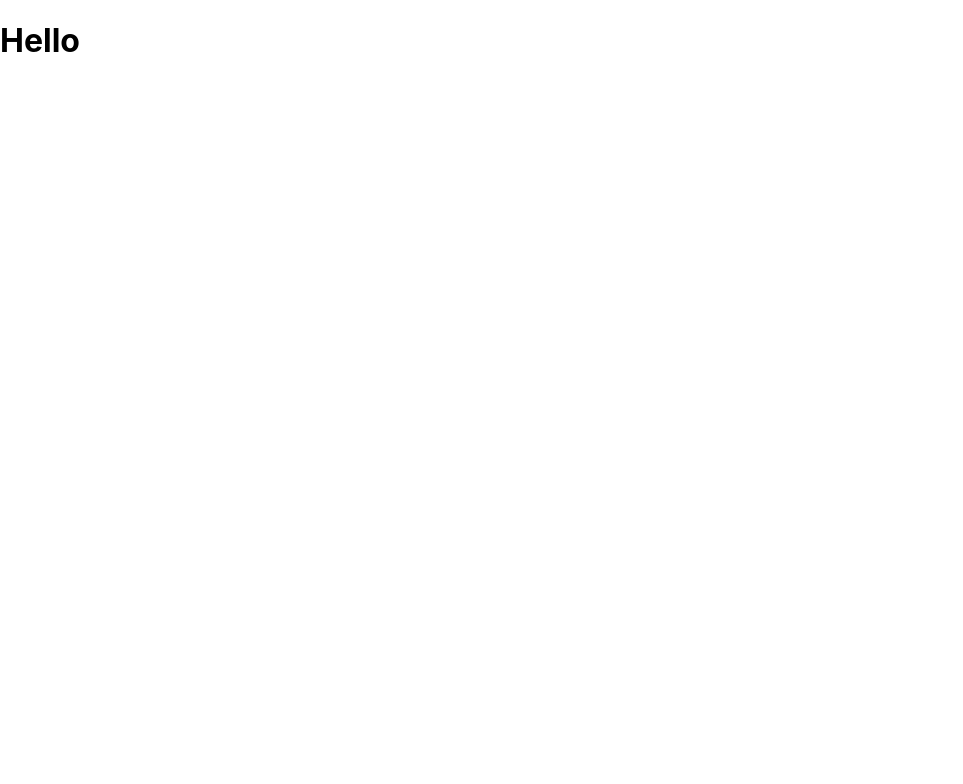
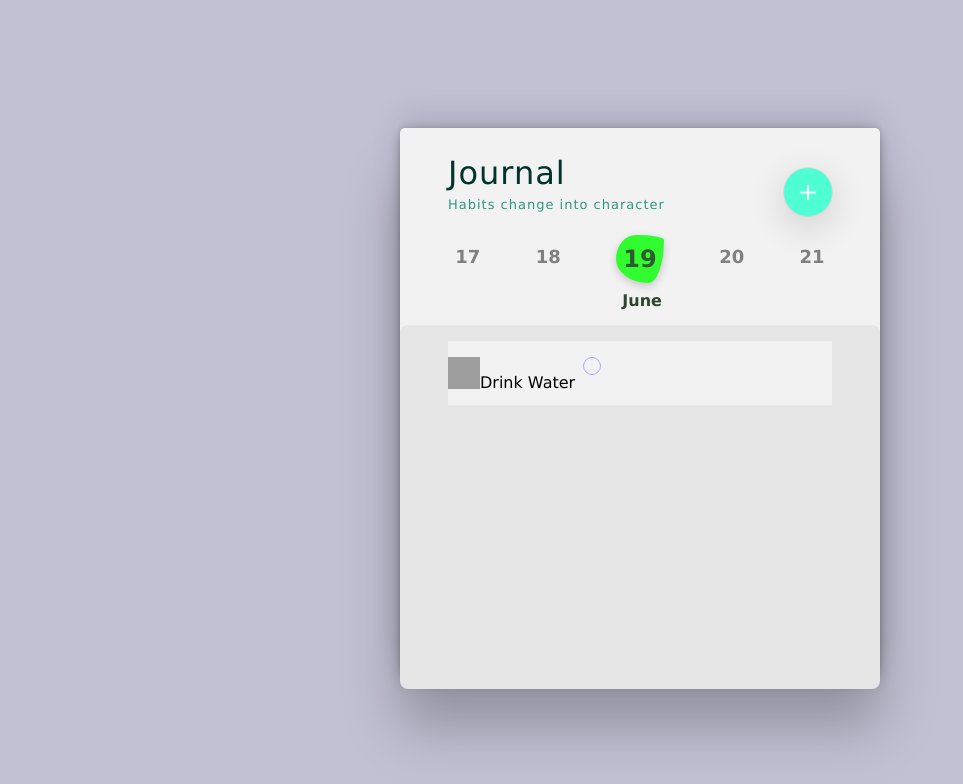
Before and after one commit to Sagarmikeylevi/Habit-Tracker-App, a React (Create React App) app: page / in a window 1280 px wide. Shown: the top 784 px of the page, without its empty margins (0-963 px from the left). Built offline with nearby package versions, Linux system fonts and the light colour scheme; grey boxes are pictures that could not be loaded.

Commit message:
style Taskdate and TaskHeading

```diff
--- a/package.json
+++ b/package.json
@@ -8,6 +8,7 @@
     "@testing-library/user-event": "^13.5.0",
     "react": "^18.2.0",
     "react-dom": "^18.2.0",
+    "react-icons": "^4.8.0",
     "react-scripts": "5.0.1",
     "web-vitals": "^2.1.4"
   },
--- a/src/App.js
+++ b/src/App.js
@@ -1,10 +1,10 @@
-
+import HabitTracker from "./components/HabitTracker";
 
 function App() {
   return (
-    <div className="App">
-      <h1>Hello</h1>
-    </div>
+    <>
+      <HabitTracker />
+    </>
   );
 }
 
--- /dev/null
+++ b/src/components/HabitTracker.js
@@ -0,0 +1,12 @@
+import classes from './HabitTracker.module.css';
+import Task from './taskdetails/Task';
+
+const HabitTracker = () => {
+    return (
+        <div className={classes.warpper}>
+            <Task />
+        </div>
+    )
+}
+
+export default HabitTracker;
--- /dev/null
+++ b/src/components/HabitTracker.module.css
@@ -0,0 +1,16 @@
+body {
+    font-family: Verdana, sans-serif;
+    display: flex;
+    justify-content: center;
+    align-items: center;
+    height: 100vh;
+    background: #c1c1d4;
+}
+
+
+.warpper {
+    height:  34rem;
+    width: 30rem;
+    border-radius: 5px;
+    box-shadow: rgba(0, 0, 0, 0.25) 0px 54px 55px, rgba(0, 0, 0, 0.12) 0px -12px 30px, rgba(0, 0, 0, 0.12) 0px 4px 6px, rgba(0, 0, 0, 0.17) 0px 12px 13px, rgba(0, 0, 0, 0.09) 0px -3px 5px;
+}
--- /dev/null
+++ b/src/components/taskdetails/Task.js
@@ -0,0 +1,16 @@
+import classes from './Task.module.css';
+import TaskCreate from './TaskCreate';
+import TaskDate from './TaskDate';
+import TaskName from './TaskName';
+
+const Task = () => {
+    return (
+        <div className={classes.wrapper}>
+            <TaskCreate />
+            <TaskDate />
+            <TaskName />
+        </div>
+    )
+}
+
+export default Task;
--- /dev/null
+++ b/src/components/taskdetails/Task.module.css
@@ -0,0 +1,6 @@
+.wrapper {
+    height: 100%;
+    width: 100%;
+    border-radius: 5px;
+    background: #f2f2f2;
+}
--- /dev/null
+++ b/src/components/taskdetails/TaskCreate.js
@@ -0,0 +1,17 @@
+import classes from './TaskCreate.module.css'
+const TaskCreate = () => {
+    return (
+      <div className={classes.wrapper}>
+        <div className={classes.header}>
+          <h1>Journal</h1>
+          <p>Habits change into character</p>
+        </div>
+        <div className={classes.createTask}>
+          <span className={classes.plus}>+</span>
+          <span className={classes.text}>Add Task</span>
+        </div>
+      </div>
+    );
+}
+
+export default TaskCreate;
--- /dev/null
+++ b/src/components/taskdetails/TaskCreate.module.css
@@ -0,0 +1,86 @@
+.wrapper {
+  padding-top: 2%;
+  margin-left: 10%;
+  width: 80%;
+  height: 20%;
+  display: flex;
+  justify-content: space-between;
+  align-items: center;
+  flex-direction: row;
+}
+
+.header {
+  width: 60%;
+  height: 4rem;
+  display: flex;
+  flex-direction: column;
+  /* border: 1px solid red; */
+}
+
+.header h1 {
+  margin-top: -0.4rem;
+  letter-spacing: 1px;
+  font-weight: 500;
+  color: #003329;
+}
+
+.header p {
+  margin-top: -1rem;
+  font-size: small;
+  color: #008066;
+  opacity: 0.8;
+  letter-spacing: 1px;
+}
+
+.createTask {
+  position: relative;
+  width: 3rem;
+  height: 3rem;
+  border-radius: 50%;
+  display: flex;
+  justify-content: center;
+  align-items: center;
+  background: #4dffd2;
+  cursor: pointer;
+  box-shadow: rgba(0, 0, 0, 0.16) 0px 10px 36px 0px,
+    rgba(0, 0, 0, 0.06) 0px 0px 0px 1px;
+  overflow: hidden;
+}
+
+.createTask .plus {
+  position: absolute;
+  top: 50%;
+  left: 50%;
+  transform: translate(-50%, -50%);
+  font-size: 24px;
+  transition: transform 0.3s;
+  color: #ffff;
+  transition: transform 0.5s ease-in-out;
+}
+
+.createTask:hover {
+  width: 7rem;
+  height: 2.5rem;
+  border-radius: 10px;
+  box-shadow: rgba(0, 0, 0, 0.1) 0px 20px 25px -5px,
+    rgba(0, 0, 0, 0.04) 0px 10px 10px -5px;
+}
+
+.createTask:hover .plus {
+  transform: translate(130%, -50%) rotate(45deg);
+  transition: transform 0.5s ease-in-out;
+}
+
+.createTask .text {
+  margin-left: -1rem;
+  opacity: 0;
+  transition: opacity 0.3s;
+  font-size: small;
+  color: #ffff;
+  transition: transform 0.5s ease-in-out;
+}
+
+.createTask:hover .text {
+  opacity: 1;
+  transition: transform 0.5s ease-in-out;
+}
--- /dev/null
+++ b/src/components/taskdetails/TaskDate.js
@@ -0,0 +1,18 @@
+import classes from './TaskDate.module.css';
+
+const TaskDate = () => {
+    return (
+      <div className={classes.wrapper}>
+        <span>17</span>
+        <span>18</span>
+        <div className={classes.actualDate}>
+            <p className={classes.actualDate_Style}>19</p>
+            <p className={classes.actualDate_month}>June</p>
+        </div>
+        <span>20</span>
+        <span>21</span>
+      </div>
+    );
+}
+
+export default TaskDate;
--- /dev/null
+++ b/src/components/taskdetails/TaskDate.module.css
@@ -0,0 +1,41 @@
+.wrapper {
+    width: 100%;
+    height: 4rem;
+    display: flex;
+    flex-direction: row;
+    font-size: large;
+    justify-content: space-evenly;
+    /* align-items: center; */
+    font-weight: 600;
+    /* border: 1px solid red; */
+    cursor: pointer;
+}
+
+.wrapper span {
+    color: gray;
+}
+
+.actualDate {
+    margin-top: -2.2rem;
+    opacity: 0.8;
+}
+
+.actualDate_Style {
+    width: 3rem;
+    height: 3rem;
+    display: flex;
+    justify-content: center;
+    align-items: center;
+    background:  #00ff00;
+    font-size: x-large;
+    border-radius: 42% 58% 32% 68% / 50% 10% 90% 50%  ;
+    box-shadow: rgba(0, 0, 0, 0.24) 0px 3px 8px;
+    color: #003300;
+}
+
+.actualDate_month {
+    margin-top: -1rem;
+    margin-left: 0.4rem;
+    font-size: medium;
+    color: #001a00;
+}
--- /dev/null
+++ b/src/components/taskdetails/TaskName.js
@@ -0,0 +1,23 @@
+import classes from './TaskName.module.css';
+import { FaCheck } from 'react-icons/fa';
+
+const TaskName = () => {
+    return (
+      <div className={classes.wrapper}>
+        <div className={classes.taskBar}>
+          <div className={classes.image}>
+            <img
+              src="https://cdn-icons-png.flaticon.com/128/2923/2923239.png"
+              alt="glass of water"
+            />
+          </div>
+          <p>Drink Water</p>
+          <div className={classes.checkBox}>
+            <FaCheck className={classes.check} />
+          </div>
+        </div>
+      </div>
+    );
+}
+
+export default TaskName;
--- /dev/null
+++ b/src/components/taskdetails/TaskName.module.css
@@ -0,0 +1,54 @@
+.wrapper {
+    margin-top: 0.9rem;
+    height: 64%;
+    border-radius: 8px;
+    width: 100%;
+    background:#e6e6e6;
+    padding-top: 1rem;
+}
+
+img {
+    height: 2rem;
+    width: 2rem;
+}
+
+.taskBar {
+    padding-top: 1rem;
+    margin-left: 10%;
+    width: 80%;
+    height: 3rem;
+    background:  #f2f2f2;
+    display: flex;
+    flex-direction: row;
+}
+
+.checkBox {
+    margin-left: 0.5rem;
+    margin-right: 0.6rem;
+    text-align: center;
+    display: flex;
+    align-items: center;
+    justify-content: center;
+    height: 1rem;
+    width: 1rem;
+    border-radius: 50%;
+    border: 1px solid#9999ff;
+    opacity: 0.8;
+}
+
+.checkedBox {
+     background:#8000ff;
+}
+
+
+
+.checkBox .check {
+    color: aliceblue;
+    font-size: 0.6rem;
+    opacity: 0.8;
+    visibility: hidden;
+}
+
+.checkBox .checked {
+    visibility: visible;
+}
```
Also changed, not shown: 1 other file (tests, documents, lock files or other folders).
